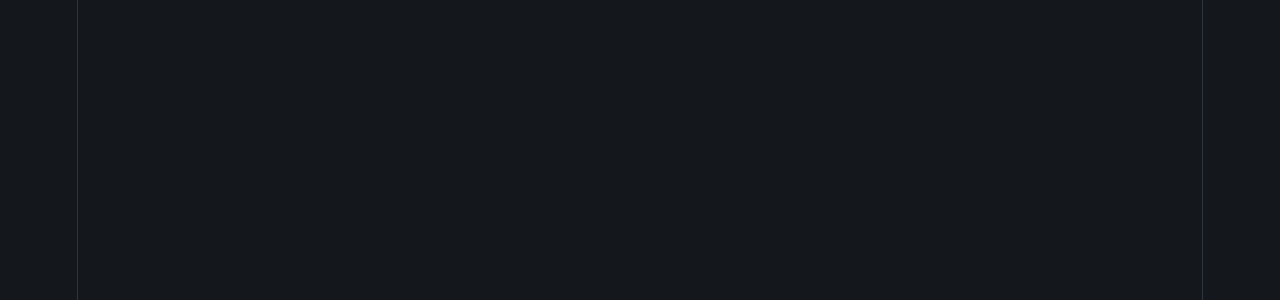
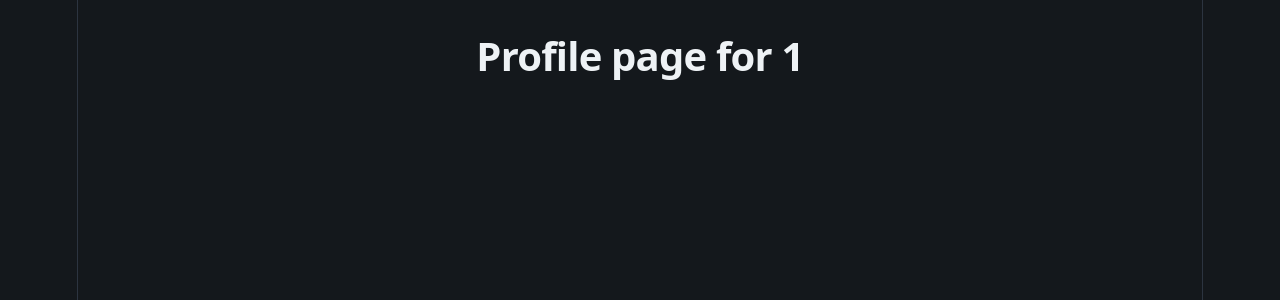
Before and after one commit to gLombar4/4155-Capstone-Project, a React (Vite) app in the folder client/: page /profile/1 in a window 1280 px wide. Before the commit this address had no page. Shown: the top 300 px of the page. Built offline with nearby package versions, Linux system fonts and the light colour scheme.

Commit message:
routes + profile page

```diff
--- a/client/package.json
+++ b/client/package.json
@@ -20,7 +20,7 @@
     "react-dom": "^19.2.8",
     "react-dotenv": "^0.1.3",
     "react-icons": "^5.7.0",
-    "react-router-dom": "^7.18.4"
+    "react-router-dom": "^7.18.5"
   },
   "devDependencies": {
     "@eslint/js": "^10.0.1",
--- a/client/src/App.jsx
+++ b/client/src/App.jsx
@@ -10,6 +10,8 @@ import Footer from "./components/footer";
 import { BrowserRouter, Routes, Route, Link } from 'react-router-dom'
 import Browser from './Browser.jsx'
 import { GamePage } from './components/GamePage.jsx';
+
+import Profile from './pages/Profile.jsx';
 
 function Home() {
   const logoColor = "#79d8d4";
@@ -67,6 +69,8 @@ function Home() {
                 <CiLogin />
                 Login
               </a>
+              {/* Link to profile page */}
+              <Link to="/profile/:username">My Profile</Link>
             </li>
           </ul>
         </div>
@@ -86,6 +90,7 @@ function App() {
         <Route path="/" element={<Home />} />
         <Route path="/Browser" element={<Browser />} />
         <Route path="/GamePage/:game_id" element={<GamePage/>}/>
+        <Route path="/profile/:username" element={<Profile />} />
       </Routes>
     </BrowserRouter>
   )
--- /dev/null
+++ b/client/src/pages/Profile.jsx
@@ -0,0 +1,6 @@
+import { useParams } from "react-router-dom"
+
+export default function Profile() {
+  const { username } = useParams();
+  return <h1>Profile page for  {username}</h1>;
+}
```
Also changed, not shown: 1 other file (tests, documents, lock files or other folders).
